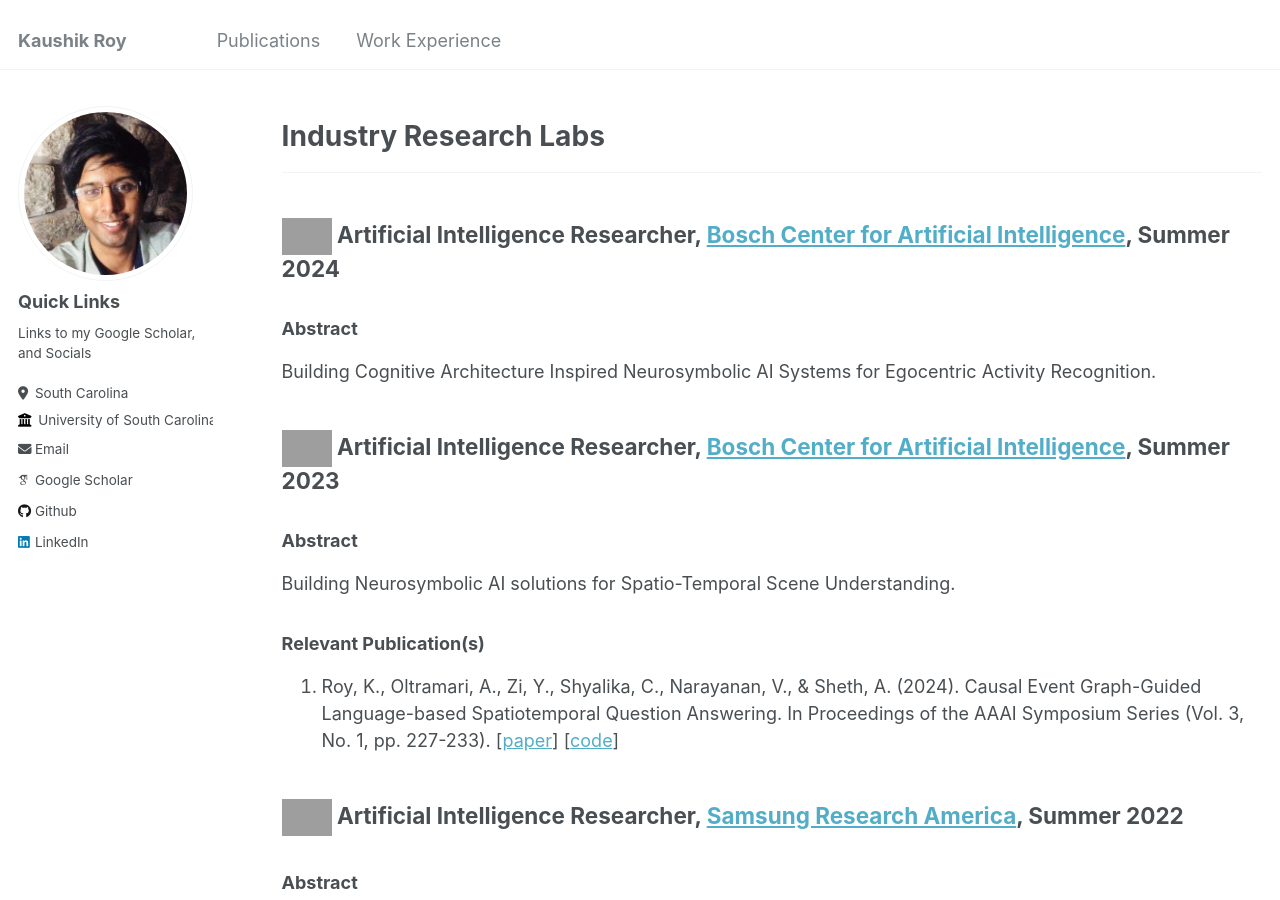
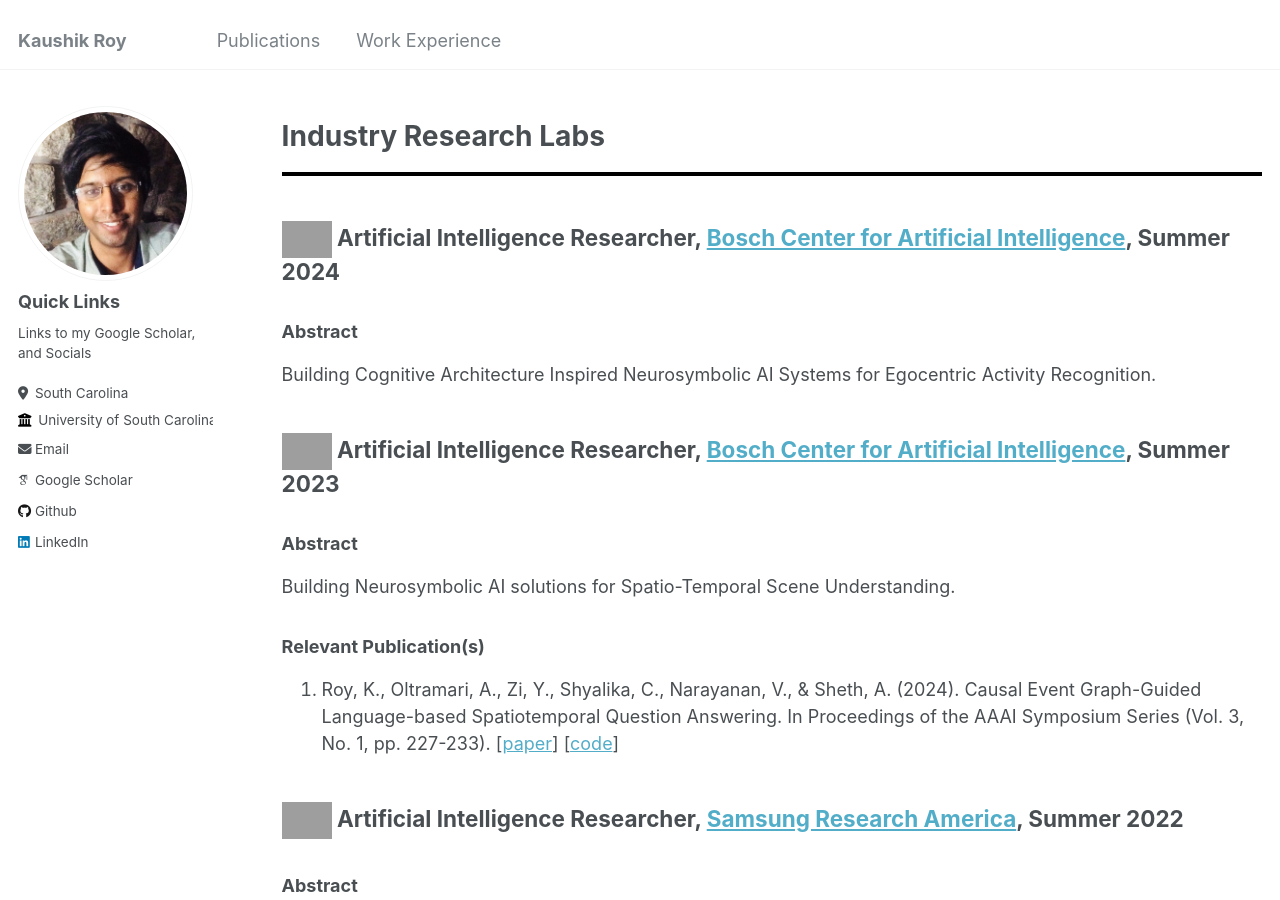
Before and after one commit to kauroy1994/home, a Jekyll site: the page built from _pages/cv.md, in a window 1280 px wide and 900 px high. Built offline with Jekyll 4.4.1, drawn with Linux system fonts in a browser that asks for light colours; some web fonts are replaced; grey boxes are pictures that could not be loaded.

Commit message:
Update cv.md

```diff
--- a/_pages/cv.md
+++ b/_pages/cv.md
@@ -8,8 +8,7 @@ author_profile: true
 {% include base_path %}
 
 # Industry Research Labs
----
-
+<hr style="border:2px solid black">
 ## <img src="https://github.com/kauroy1994/home/assets/57400980/8891649c-c178-41b9-8182-18d9c138fc95" width="50" height="50"> Artificial Intelligence Researcher, [Bosch Center for Artificial Intelligence](https://www.bosch-ai.com/), Summer 2024
 ###  Abstract
 Building Cognitive Architecture Inspired Neurosymbolic AI Systems for Egocentric Activity Recognition.
@@ -28,8 +27,7 @@ Building Personalized Dialogue Systems.
 1. Raj, K., Roy, K., Bonagiri, V., Govil, P., Thirunarayan, K., Goswami, R., & Gaur, M. (2024, May). K-PERM: Personalized Response Generation Using Dynamic Knowledge Retrieval and Persona-Adaptive Queries. In Proceedings of the AAAI Symposium Series (Vol. 3, No. 1, pp. 219-226). [[paper](https://ojs.aaai.org/index.php/AAAI-SS/article/view/31203)] [[code](https://github.com/kanak8278/DialogKPERM)]
 
 # Academic Research Labs
----
-
+<hr style="border:2px solid black">
 ## <img src="https://github.com/kauroy1994/home/assets/57400980/9b93393b-d4ae-49c0-8530-38e054fc5dda" width="50" height="50"> Visiting Researcher, [The Alan Turing Institute](https://www.linkedin.com/school/the-alan-turing-institute/), Fall 2021
 ###  Abstract
 Capturing Moments of Change in Longitudinal User Posts.
```
